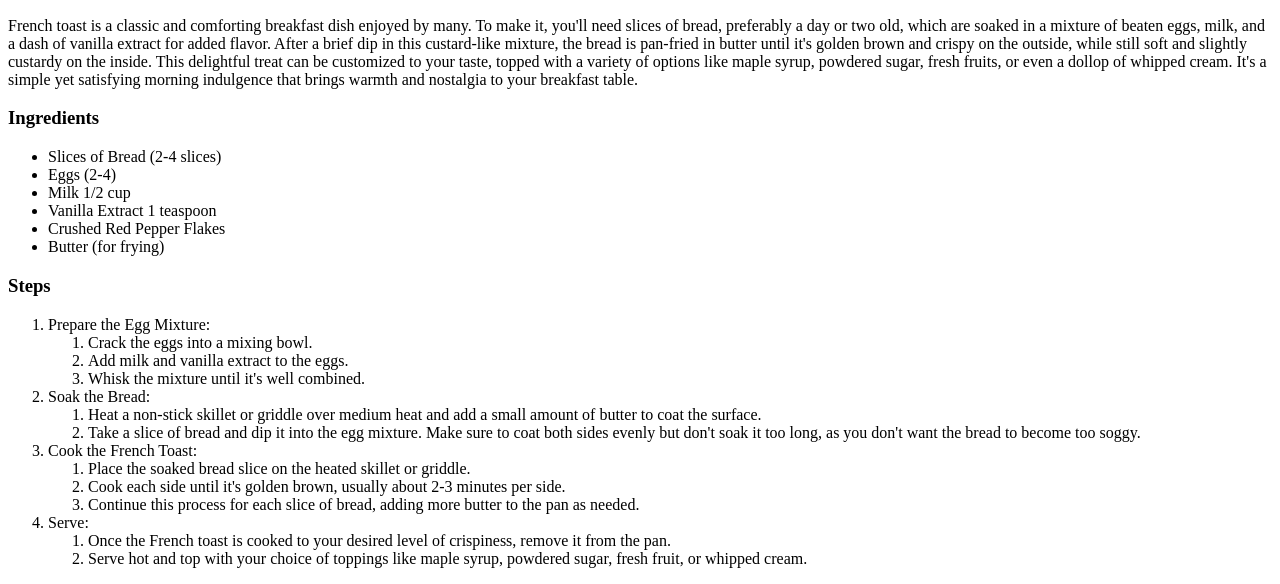
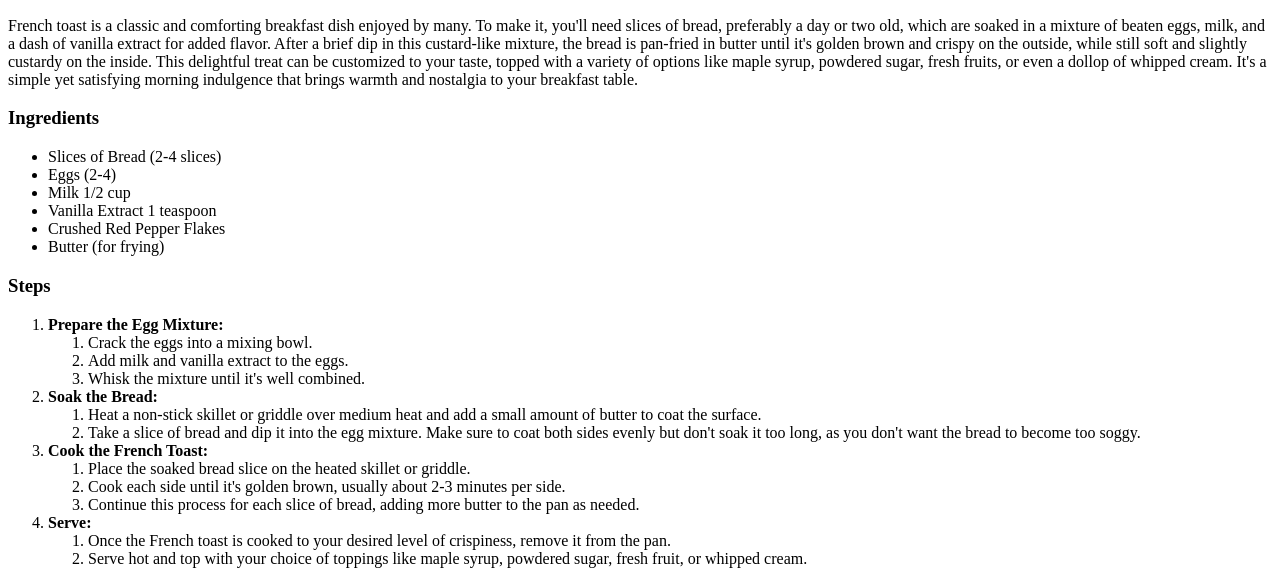
Before and after one commit to amrkab/odin-recipes, a plain HTML site: page recipes/french-toast.html in a window 1280 px wide. Shown: the part 634-1218 px from the top of the page. Drawn offline with Linux system fonts and the light colour scheme.

Commit message:
Make title of steps bold

```diff
--- a/recipes/french-toast.html
+++ b/recipes/french-toast.html
@@ -26,27 +26,27 @@
 
     <h3>Steps</h3>
     <ol>
-        <li>Prepare the Egg Mixture:
+        <li><b>Prepare the Egg Mixture:</b>
           <ol>
             <li>Crack the eggs into a mixing bowl.</li>
             <li>Add milk and vanilla extract to the eggs.</li>
             <li>Whisk the mixture until it's well combined.</li>
           </ol>
         </li>
-        <li>Soak the Bread:
+        <li><b>Soak the Bread:</b>
           <ol>
             <li>Heat a non-stick skillet or griddle over medium heat and add a small amount of butter to coat the surface.</li>
             <li>Take a slice of bread and dip it into the egg mixture. Make sure to coat both sides evenly but don't soak it too long, as you don't want the bread to become too soggy.</li>
           </ol>
         </li>
-        <li>Cook the French Toast:
+        <li><b>Cook the French Toast:</b>
           <ol>
             <li>Place the soaked bread slice on the heated skillet or griddle.</li>
             <li>Cook each side until it's golden brown, usually about 2-3 minutes per side.</li>
             <li>Continue this process for each slice of bread, adding more butter to the pan as needed.</li>
           </ol>
         </li>
-        <li>Serve:
+        <li><b>Serve:</b>
           <ol>
             <li>Once the French toast is cooked to your desired level of crispiness, remove it from the pan.</li>
             <li>Serve hot and top with your choice of toppings like maple syrup, powdered sugar, fresh fruit, or whipped cream.</li>
```
